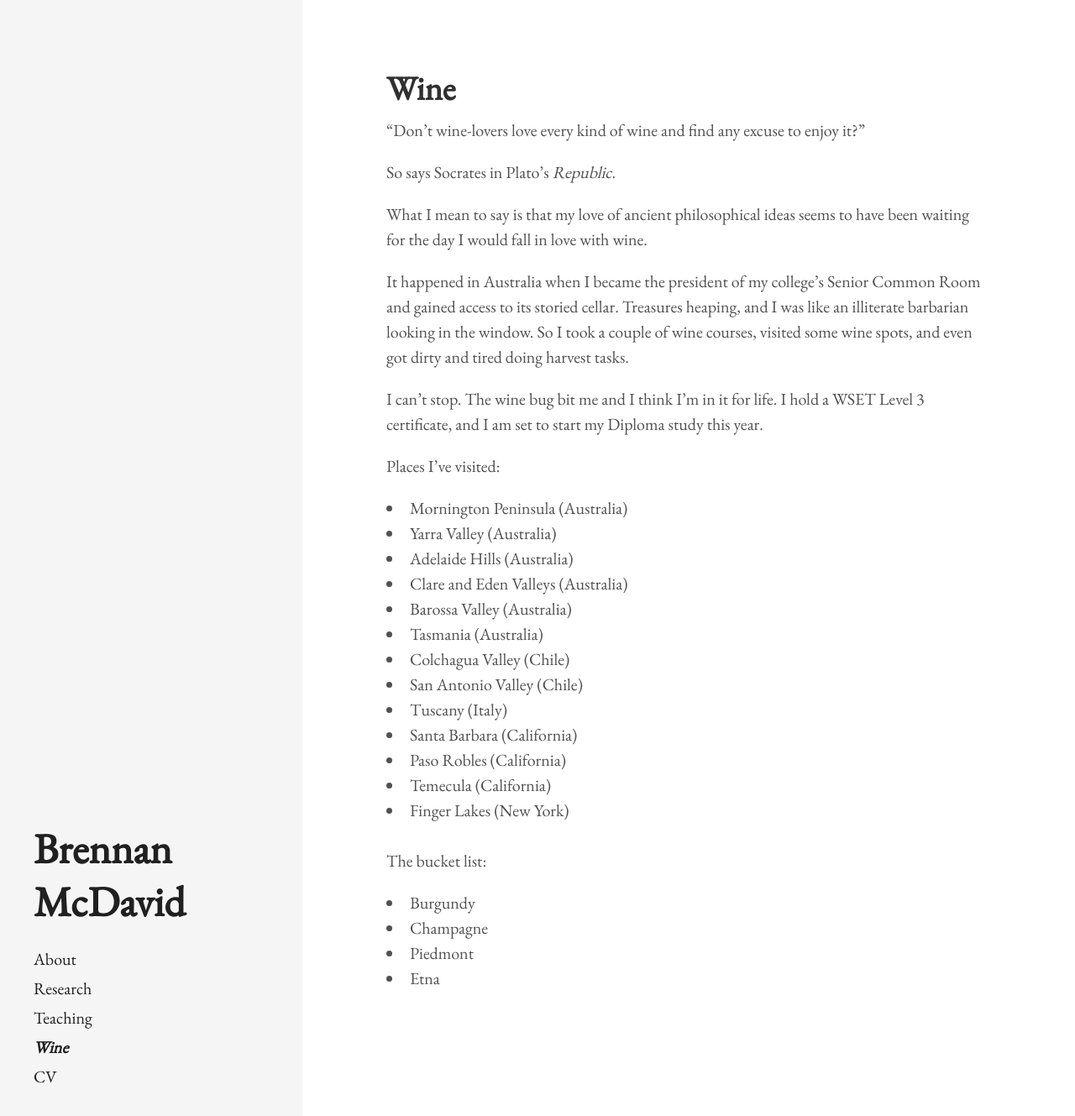
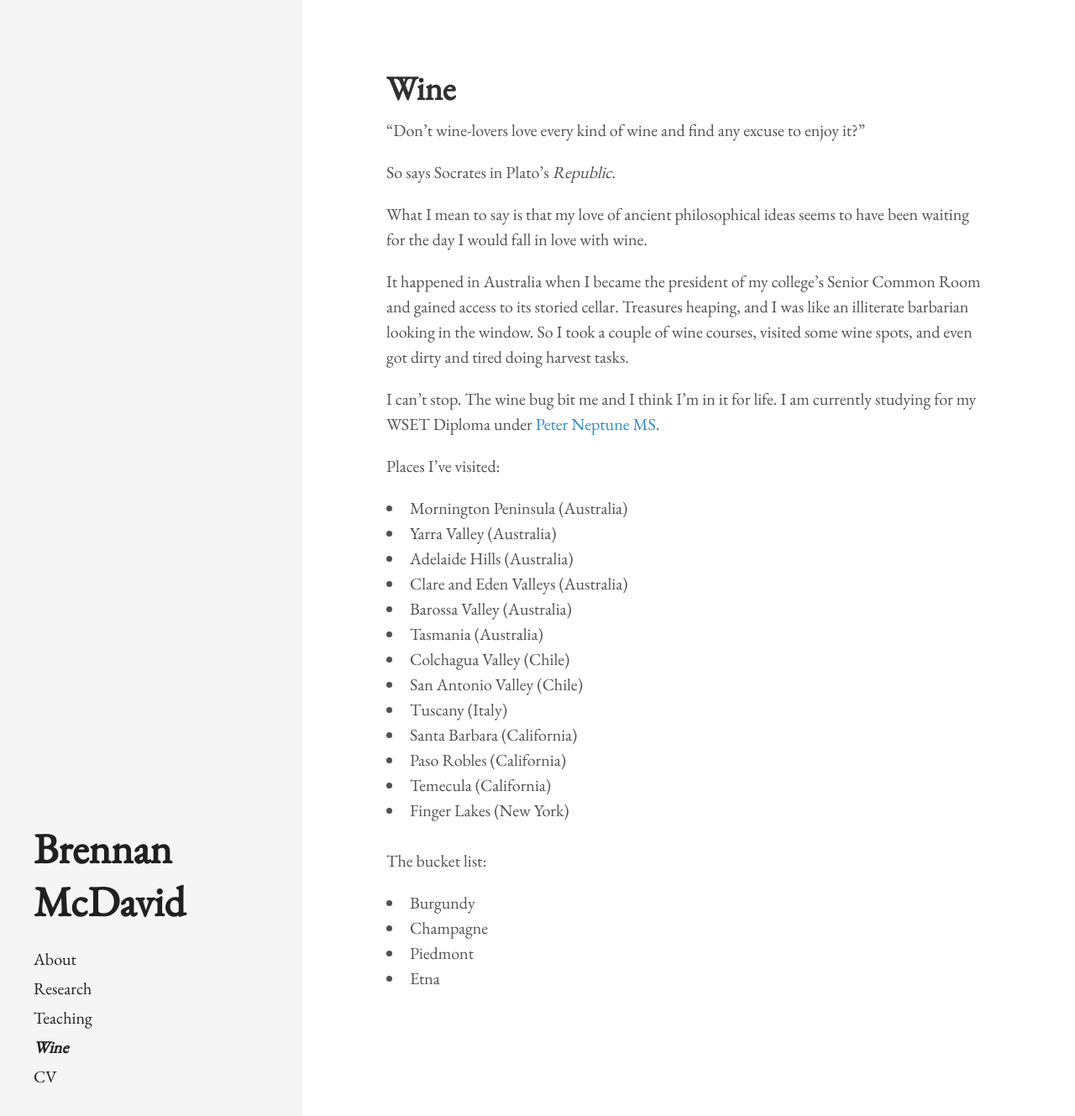
Before and after one commit to bkmcdavid/bkmcdavid.github.io, a Jekyll site: the page built from wine.md, in a window 1280 px wide and 1340 px high. Shown: the top 1329 px of the window at 84% size. Built offline with Jekyll 4.4.1, drawn with Linux system fonts in a browser that asks for light colours.

Commit message:
Update wine.md
Adding link to Peter

```diff
--- a/wine.md
+++ b/wine.md
@@ -11,7 +11,7 @@ What I mean to say is that my love of ancient philosophical ideas seems to have
 
 It happened in Australia when I became the president of my college's Senior Common Room and gained access to its storied cellar. Treasures heaping, and I was like an illiterate barbarian looking in the window. So I took a couple of wine courses, visited some wine spots, and even got dirty and tired doing harvest tasks.
 
-I can't stop. The wine bug bit me and I think I'm in it for life. I hold a WSET Level 3 certificate, and I am set to start my Diploma study this year.
+I can't stop. The wine bug bit me and I think I'm in it for life. I am currently studying for my WSET Diploma under <a href="https://www.neptunewine.com/peter-neptune">Peter Neptune MS</a>.
 
 Places I've visited:
 
```
